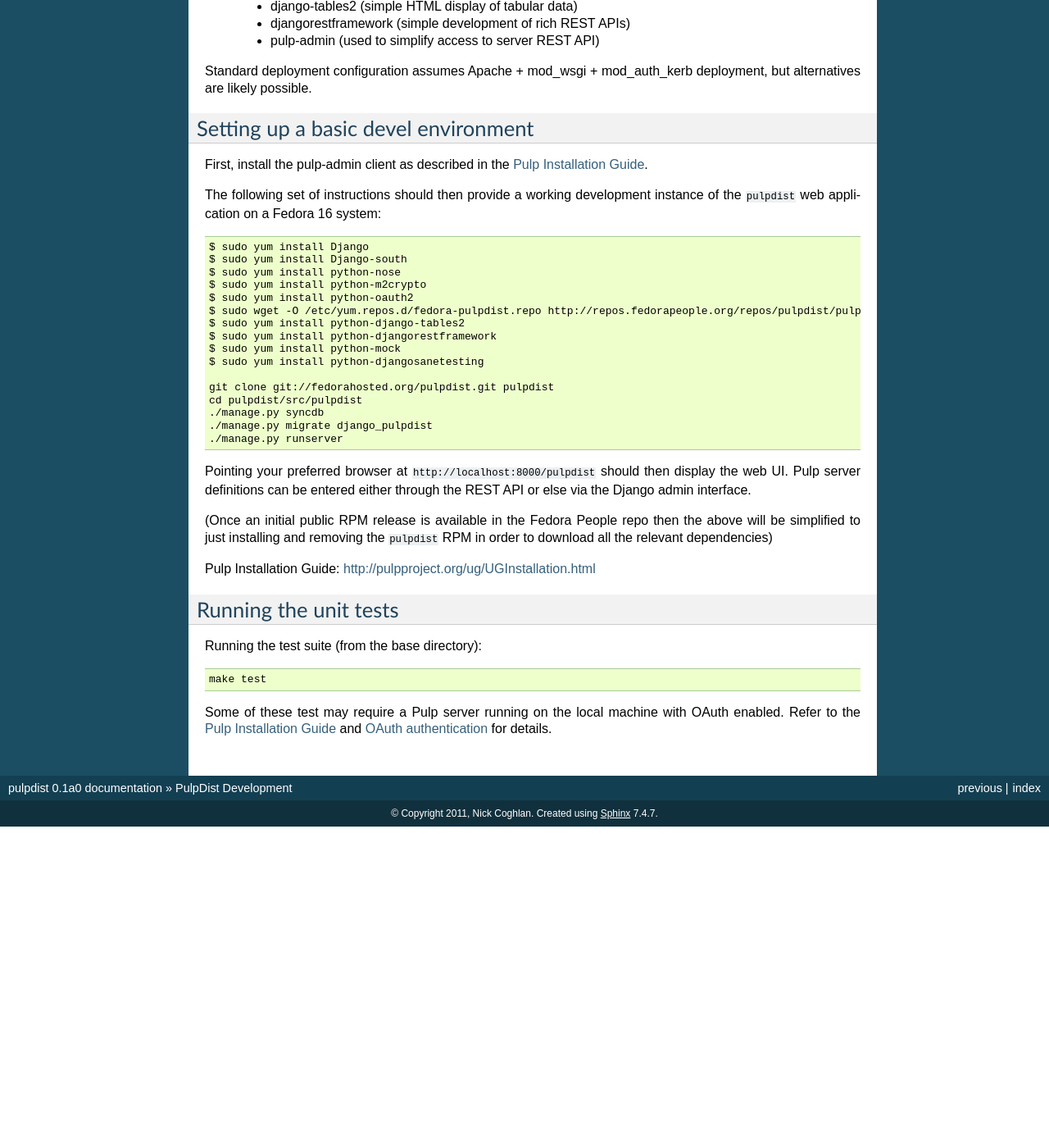
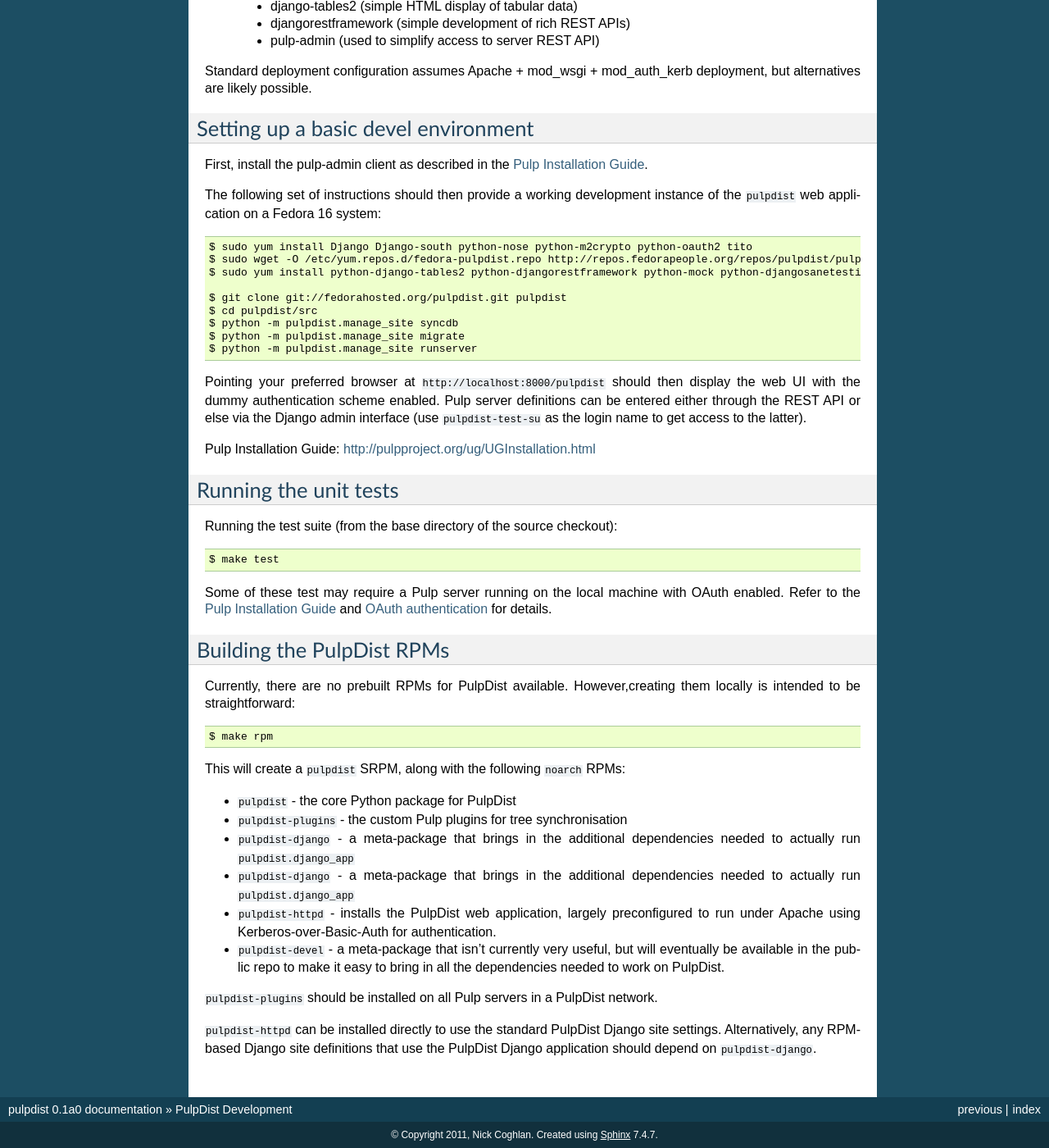
Before and after one commit to ncoghlan/pulpdist, a Sphinx documentation site: the page built from doc/about.rst, in a window 1280 px wide and 1400 px high, scrolled down 912 px. Shown: the whole window at 82% size. Built offline with Sphinx 7.4.7, drawn with Linux system fonts in a browser that asks for light colours; before the commit the page ends 1920 px from its top, so only the background shows below that; some of the changed text lies outside the part shown.

Commit message:
Documentation for installing and configuring the web application

```diff
--- a/doc/about.rst
+++ b/doc/about.rst
@@ -64,31 +64,21 @@ First, install the pulp-admin client as described in the
 The following set of instructions should then provide a working development
 instance of the ``pulpdist`` web application on a Fedora 16 system::
 
-    $ sudo yum install Django
-    $ sudo yum install Django-south
-    $ sudo yum install python-nose
-    $ sudo yum install python-m2crypto
-    $ sudo yum install python-oauth2
+    $ sudo yum install Django Django-south python-nose python-m2crypto python-oauth2 tito
     $ sudo wget -O /etc/yum.repos.d/fedora-pulpdist.repo http://repos.fedorapeople.org/repos/pulpdist/pulpdist/fedora-pulpdist.repo
-    $ sudo yum install python-django-tables2
-    $ sudo yum install python-djangorestframework
-    $ sudo yum install python-mock
-    $ sudo yum install python-djangosanetesting
+    $ sudo yum install python-django-tables2 python-djangorestframework python-mock python-djangosanetesting python-setuptools-git
 
-    git clone git://fedorahosted.org/pulpdist.git pulpdist
-    cd pulpdist/src/pulpdist
-    ./manage.py syncdb
-    ./manage.py migrate django_pulpdist
-    ./manage.py runserver
+    $ git clone git://fedorahosted.org/pulpdist.git pulpdist
+    $ cd pulpdist/src
+    $ python -m pulpdist.manage_site syncdb
+    $ python -m pulpdist.manage_site migrate
+    $ python -m pulpdist.manage_site runserver
 
 Pointing your preferred browser at ``http://localhost:8000/pulpdist``
-should then display the web UI. Pulp server definitions can be
-entered either through the REST API or else via the Django admin
-interface.
-
-(Once an initial public RPM release is available in the Fedora People repo then
-the above will be simplified to just installing and removing the ``pulpdist``
-RPM in order to download all the relevant dependencies)
+should then display the web UI with the dummy authentication scheme enabled.
+Pulp server definitions can be entered either through the REST API or else
+via the Django admin interface (use ``pulpdist-test-su`` as the login name to
+get access to the latter).
 
 _`Pulp Installation Guide`: http://pulpproject.org/ug/UGInstallation.html
 
@@ -96,12 +86,46 @@ _`Pulp Installation Guide`: http://pulpproject.org/ug/UGInstallation.html
 Running the unit tests
 ----------------------
 
-Running the test suite (from the base directory)::
+Running the test suite (from the base directory of the source checkout)::
 
-    make test
+    $ make test
 
 Some of these test may require a Pulp server running on the local machine with
 OAuth enabled. Refer to the `Pulp Installation Guide`_ and
 `OAuth authentication`_ for details.
 
 .. _OAuth authentication: https://fedorahosted.org/pulp/wiki/AuthenticationOAuth#HowTo
+
+
+.. _building-rpms:
+
+Building the PulpDist RPMs
+--------------------------
+
+Currently, there are no prebuilt RPMs for PulpDist available. However,creating
+them locally is intended to be straightforward::
+
+    $ make rpm
+
+This will create a ``pulpdist`` SRPM, along with the following ``noarch`` RPMs:
+
+* ``pulpdist`` - the core Python package for PulpDist
+* ``pulpdist-plugins`` - the custom Pulp plugins for tree synchronisation
+* ``pulpdist-django``  - a meta-package that brings in the additional
+  dependencies needed to actually run ``pulpdist.django_app``
+* ``pulpdist-django``  - a meta-package that brings in the additional
+  dependencies needed to actually run ``pulpdist.django_app``
+* ``pulpdist-httpd`` - installs the PulpDist web application, largely
+  preconfigured to run under Apache using Kerberos-over-Basic-Auth for
+  authentication.
+* ``pulpdist-devel`` - a meta-package that isn't currently very useful,
+  but will eventually be available in the public repo to make it easy to
+  bring in all the dependencies needed to work on PulpDist.
+
+``pulpdist-plugins`` should be installed on all Pulp servers in a PulpDist
+network.
+
+``pulpdist-httpd`` can be installed directly to use the standard PulpDist
+Django site settings. Alternatively, any RPM-based Django site definitions
+that use the PulpDist Django application should depend on
+``pulpdist-django``.
```
Also changed, not shown: doc/webapp.rst (+55 -4 lines), 2 other files.
